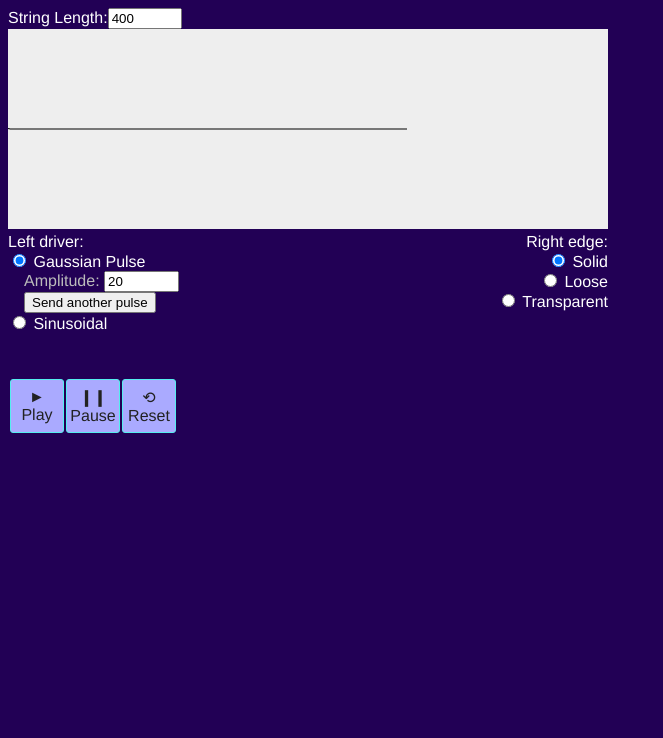
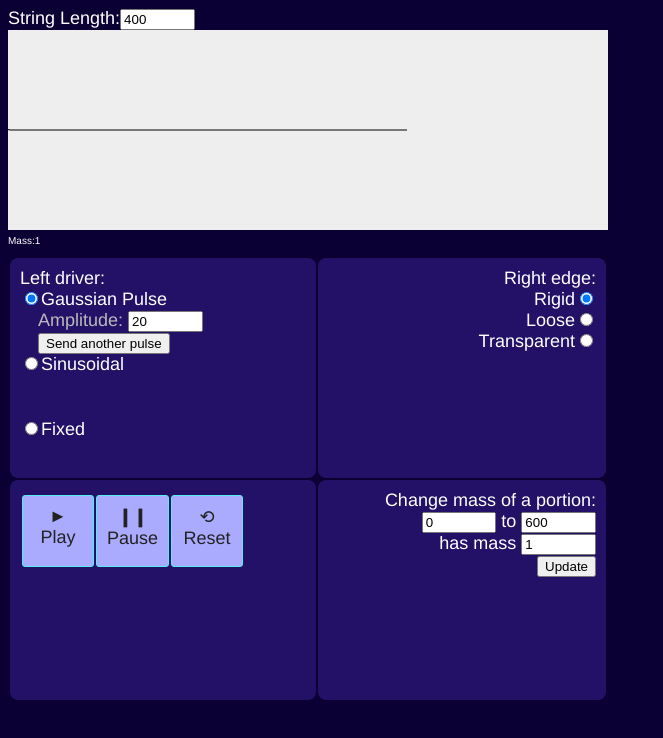
Before and after one commit to w2w32/waves, a plain HTML site: page index.html in a window 1280 px wide. Shown: the whole page, without its empty margins (0-663 px from the left). Drawn offline with Linux system fonts and the light colour scheme.

Commit message:
Update index.html

```diff
--- a/index.html
+++ b/index.html
@@ -11,7 +11,7 @@ var m=[];
 
 var paused=true;
 var rightedge;
-var mode=0;
+var mode=1;
 var wavelength,amplitude;
 
 var animate;
@@ -25,23 +25,27 @@ var t=0;
 function init(){
 	can=document.getElementById("can0");
 	ctx=can.getContext("2d");
+	can1=document.getElementById("can1");
+	ctx1=can1.getContext("2d");
 	updatemodes();
 	updateedge();
 	reset();
+	setmass(1,0,600);
 	draw();
 }
 function reset(){
 t=0;
+y=[];
+v=[];
+m=[];
 numseg=parseInt(document.getElementById("input0").value);
 for(var i=0;i<numseg;i++){
 y[i]=0;
 v[i]=0;
-m[i]=1;
 ynew[i]=0;
 }
-
+setmass(1,0,600);
 }
-
 function update(i){
 if(isNaN(y[i+1])){
 
@@ -55,7 +59,7 @@ if(isNaN(y[i+1])){
 		v[i]=0
 	}
 }else{
-	a[i]=(y[i-1]+y[i+1]-2*y[i])/(m[i]);
+	a[i]=(y[i-1]+y[i+1]-2*y[i])/((m[i]));
 }
 v[i]+=a[i];
 ynew[i]+=v[i];
@@ -73,16 +77,18 @@ function pulse(){
 t=0;
 }
 function draw(){
-	if(mode===0){
+	if(mode===1){
 		if(t<50){
 			y[0]=amplitude*Math.exp(-(t/10-2)*(t/10-2))
 			t++;
 		}else{
 			y[0]=0;
 		}
-	}else{
+	}else if(mode===2){
 	y[0]=amplitude*Math.sin((2*Math.PI)*t/wavelength);
 	t++;
+	}else if(mode===3){
+		y[0]=0;
 	}
 		ctx.clearRect(0,0,600,200);
 		updateall();
@@ -92,6 +98,10 @@ function draw(){
 		}
 	ctx.stroke();
 	ctx.closePath();
+	if(!paused){
+	clearTimeout(animate);
+	animate=setTimeout(draw,1000/fps);
+	}
 }
 function updateedge(){
 if(document.getElementById("edge1").checked){
@@ -103,19 +113,57 @@ rightedge=2;
 }
 }
 function updatemodes(){
-wavelength=parseFloat(document.getElementById("input2").value);
+wavelength=parseFloat(document.getElementById("wav2").value);
 
 t=0;
 if(document.getElementById("mode1").checked){
-mode=0;//gauss
-amplitude=parseFloat(document.getElementById("input1").value);
+mode=1;//gauss
+amplitude=parseFloat(document.getElementById("amp1").value);
 document.getElementById("option1").style.visibility="visible";
 document.getElementById("option2").style.visibility="hidden";
-}else{
-mode=1;//sine
-amplitude=parseFloat(document.getElementById("input3").value);
+document.getElementById("option3").style.visibility="hidden";
+}else if(document.getElementById("mode2").checked){
+mode=2;//sine
+amplitude=parseFloat(document.getElementById("amp2").value);
 document.getElementById("option2").style.visibility="visible";
 document.getElementById("option1").style.visibility="hidden";
+document.getElementById("option3").style.visibility="hidden";
+}else if(document.getElementById("mode3").checked){
+mode=3;//fixed
+document.getElementById("option3").style.visibility="visible";
+document.getElementById("option1").style.visibility="hidden";
+document.getElementById("option2").style.visibility="hidden";
+}
+}
+function pause(){
+clearTimeout(animate);
+paused=true;
+}
+function setmass(mass,start,end){
+	ctx1.strokeStyle="rgba(100,100,200,0.5)";
+	ctx1.clearRect(0,0,600,200);
+	for(var i=start;i<numseg&&i<end;i++){
+		m[i]=mass;
+	}
+	document.getElementById("base").innerHTML="<span class=\"marker\">Mass:"+m[0]+"</span>";
+	for(var i=1;i<numseg;i++){
+
+		if(m[i-1]!==m[i]){
+			document.getElementById("base").innerHTML+="<span class=\"marker\" style=\"left:"+(i+20)+"px\">"+m[i]+"</span>";
+			ctx1.beginPath();
+			ctx1.moveTo(i,0);
+			ctx1.lineTo(i,200);
+			ctx1.stroke();
+			ctx.closePath();
+		}
+	}
+}
+function massclick(){
+var st=parseInt(document.getElementById("mass1").value);
+var en=parseInt(document.getElementById("mass2").value);
+var ma=parseInt(document.getElementById("mass3").value);
+if(st<=en&&ma>=1){
+setmass(ma,st,en);
 }
 }
 </script>
@@ -123,6 +171,7 @@ document.getElementById("option1").style.visibility="hidden";
 body{
 color:#fff;
 font-family:helvetica,sans-serif;
+font-size:18px;
 }
 #can0{
 position:absolute;
@@ -140,65 +189,90 @@ text-align:center;
 .mainbutton:active{
 background-color:#99f;
 }
-table{
+#controls{
 position:relative;
-
 bottom:1em;
 }
-#left{
-width:300px;
-height:300px;
-}
-#right{
-position:relative;
-width:300px;
-left:300px;
-bottom:300px;
-text-align:right;
+td{
+background-color:#216;
+padding:10px;
+vertical-align:top;
+height:200px;
+border-radius:8px;
 }
 #can1{
 position:relative;
 z-index:1;
 }
-#option1,#option2{
+#option1,#option2,#option3{
 position:relative;
 left:1em;
 color:#bbb;
 }
-#input0,#input1,#input2,#input3{
+input[type="text"]{
 width:5em;
+}
+.marker{
+position:absolute;
+font-size:10px;
+}
+#maintable{
+width:600px;
+}
+.right{
+text-align:right;
+position:relative;
 }
 </style>
 </head>
-<body bgcolor="#205" onload="init()">
-String Length:<input type="number" id="input0" value="400"><br>
+<body bgcolor="#0a0033" onload="init()">
+String Length:<input type="text" id="input0" value="400"><br>
 <canvas height="200" width="600" id="can0"></canvas>
 <canvas height="200" width="600" id="can1"></canvas><br>
+<div id="base">
 
-<div id="left">
+</div><br>
+<table id="maintable"><tr>
+<td id="left">
 <div id="modes" onchange="updatemodes()">
 Left driver:<br>
-<input id="mode1" type="radio" name="mode" checked> Gaussian Pulse<br>
+<input id="mode1" type="radio" name="mode" checked>Gaussian Pulse<br>
 	<div id="option1">
-	Amplitude: <input id="input1" value="20"><br>
+	Amplitude: <input type="text" id="amp1" value="20"><br>
 	<button  onclick="t=0">Send another pulse</button><br></div>
-<input id="mode2" type="radio" name="mode"> Sinusoidal<br>
+<input id="mode2" type="radio" name="mode">Sinusoidal<br>
 	<div id="option2">
-	Wavelength: <input id="input2" value="100"><br>
-	Amplitude: <input id="input3" value="20">
+	Wavelength: <input type="text" id="wav2" value="100"><br>
+	Amplitude: <input type="text" id="amp2" value="20">
 	</div>
+<input id="mode3" type="radio" name="mode">Fixed<br>
+	<div id="option3">
+
+	</div>
+</td>
+<td onchange="updateedge()" class="right">
+<div>
+Right edge:<br>
+Rigid<input id="edge1" type="radio" name="edge" checked> <br>
+Loose<input id="edge2" type="radio" name="edge"> <br>
+Transparent<input id="edge3" type="radio" name="edge"> <br><br>
 </div>
-<table><tr>
-<td class="mainbutton" onclick="clearInterval(animate);animate=setInterval(draw,(1000/fps))">&#9658;<br>Play</td>
-<td class="mainbutton" onclick="clearInterval(animate)"><b>&#10073;&#10073;</b><br>Pause</td>
-<td class="mainbutton" onclick="clearInterval(animate);reset();draw()">&#x27f2;<br>Reset</td><br>
+</td>
+</tr><tr>
+<td>
+<table id="controls"><tr>
+<td class="mainbutton" onclick="paused=false;draw()">&#9658;<br>Play</td>
+<td class="mainbutton" onclick="pause();"><b>&#10073;&#10073;</b><br>Pause</td>
+<td class="mainbutton" onclick="pause();reset();draw()">&#x27f2;<br>Reset</td><br>
 </tr></table>
-</div>
-<div id="right" onchange="updateedge()">
-Right edge:<br>
-<input id="edge1" type="radio" name="edge" checked> Solid<br>
-<input id="edge2" type="radio" name="edge"> Loose<br>
-<input id="edge3" type="radio" name="edge"> Transparent
-</div>
+</td>
+<td class="right">
+Change mass of a portion:<br>
+<input type="text" id="mass1" value="0"> to <input type="text" id="mass2" value="600"><br>
+has mass <input type="text" id="mass3" value="1"><br>
+<button  onclick="massclick()">Update</button>
+</td>
+</tr>
+</table>
 </body>
 </html>
```
